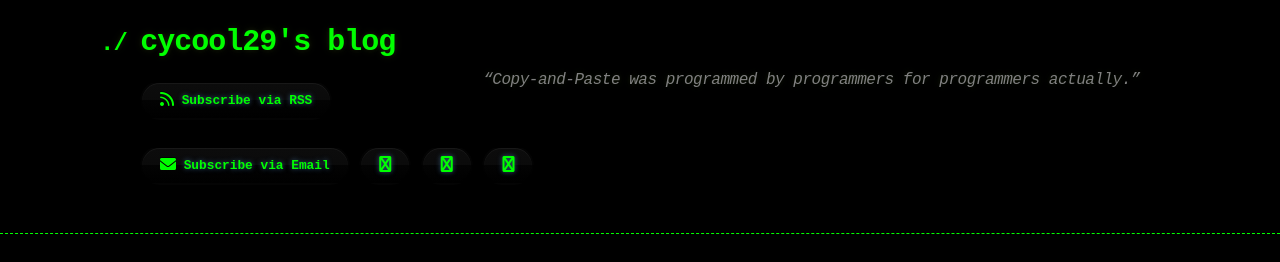
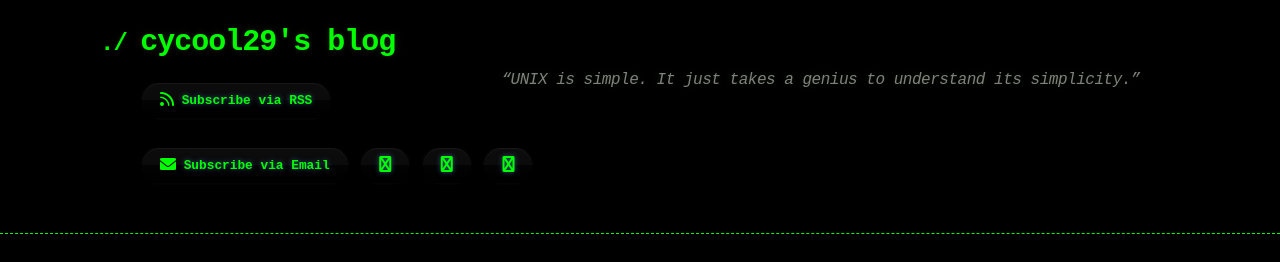
Before and after one commit to cycool29/cycool29.github.io, a Jekyll site: the page built from index.md, in a window 1280 px wide and 900 px high. Shown: the top 262 px of the window. Built offline with Jekyll 4.4.1, drawn with Linux system fonts in a browser that asks for light colours; a style sheet for code colours, icons or effects is not loaded.

Commit message:
Update quotes

```diff
--- a/_config.yml
+++ b/_config.yml
@@ -1,5 +1,5 @@
 title: cycool29's blog
-description: "“Copy-and-Paste was programmed by programmers for programmers actually.” "
+description: "“UNIX is simple. It just takes a genius to understand its simplicity.” "
 bio: A high school student. Intermediate in Python, Git, Bash. Learning JavaScript. He/Him. "
 author: cycool29
 url: https://cycool29.github.io
```
